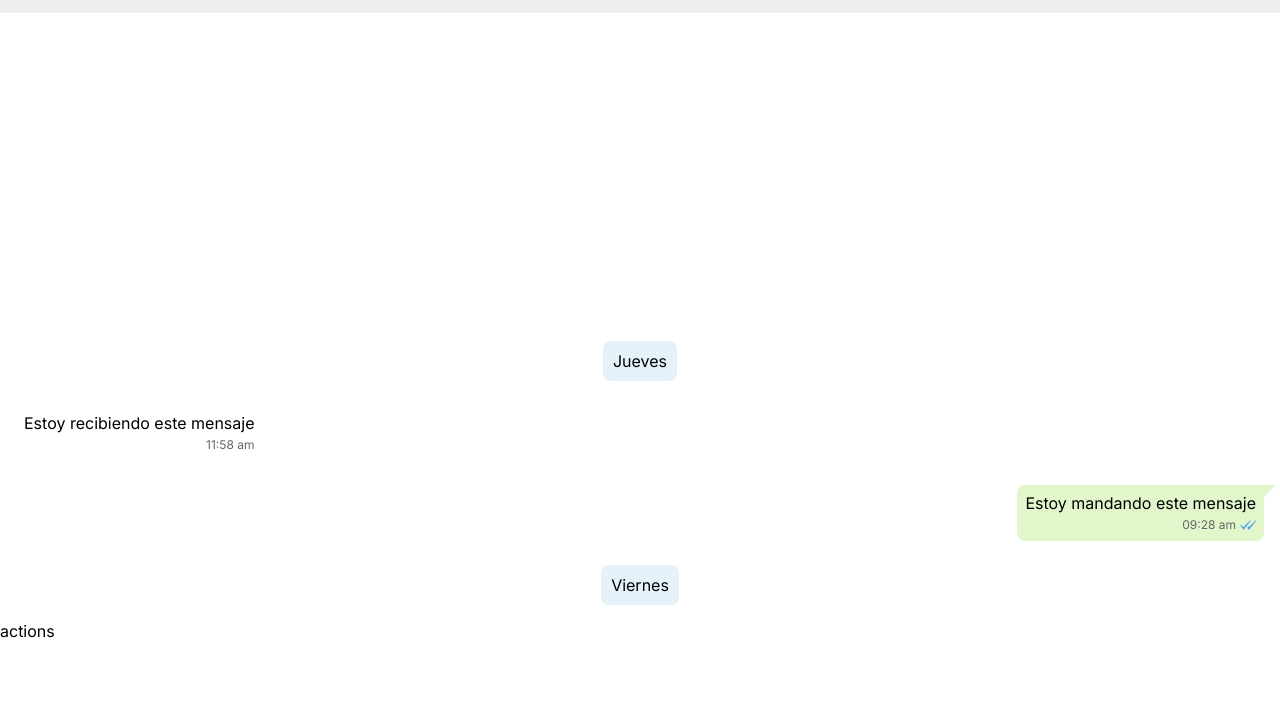
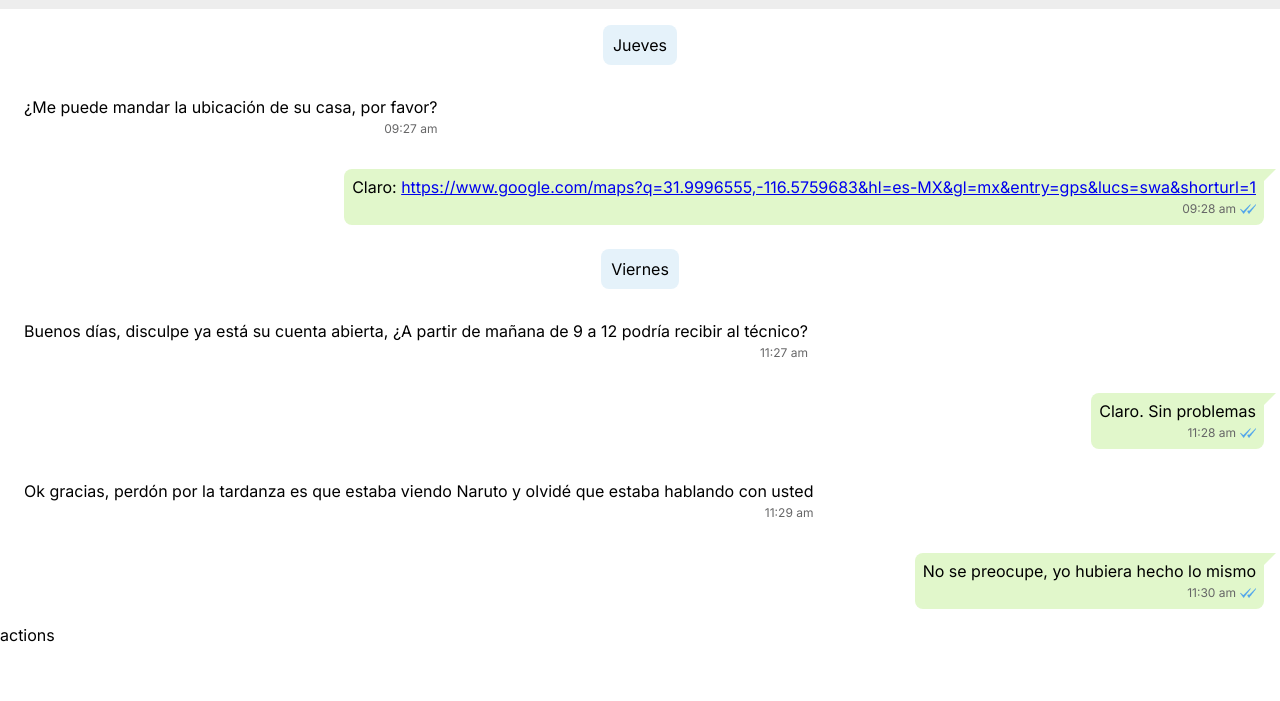
Before and after one commit to almzdev/wweb, a plain HTML site: page index.html in a window 1280 px wide. Shown: the part 99-800 px from the top of the page. Drawn offline with Linux system fonts and the light colour scheme.

Commit message:
Contenido dummy de mensajes

```diff
--- a/index.html
+++ b/index.html
@@ -31,13 +31,58 @@
             </div>
         </header>
         <div class="message-list">
+                <div class="message is-sender">
+                    <div class="message-body">
+                        <p class="message-text">
+                            No se preocupe, yo hubiera hecho lo mismo
+                        </p>
+                    </div>
+                    <div class="message-details">
+                        <span class="message-date">11:30 am</span>
+                        <span class="message-status is-doubleCheck"></span>
+                    </div>
+                </div>
+            <div class="message is-receiver">
+                <div class="message-body">
+                    <p class="message-text">
+                        Ok gracias, perdón por la tardanza es que estaba viendo Naruto y olvidé que estaba hablando con
+                        usted
+                    </p>
+                </div>
+                <div class="message-details">
+                    <span class="message-date">11:29 am</span>
+                </div>
+            </div>
+            <div class="message is-sender">
+                <div class="message-body">
+                    <p class="message-text">
+                        Claro. Sin problemas
+                    </p>
+                </div>
+                <div class="message-details">
+                    <span class="message-date">11:28 am</span>
+                    <span class="message-status is-doubleCheck"></span>
+                </div>
+            </div>
+            <div class="message is-receiver">
+                <div class="message-body">
+                    <p class="message-text">
+                        Buenos días, disculpe ya está su cuenta abierta, ¿A partir de mañana de 9 a 12 podría recibir al
+                        técnico?
+                    </p>
+                </div>
+                <div class="message-details">
+                    <span class="message-date">11:27 am</span>
+                </div>
+            </div>
             <div class="date">
                 Viernes
             </div>
             <div class="message is-sender">
                 <div class="message-body">
                     <p class="message-text">
-                        Estoy mandando este mensaje
+                        Claro: <a
+                            href="https://www.google.com/maps?q=31.9996555,-116.5759683&hl=es-MX&gl=mx&entry=gps&lucs=swa&shorturl=1">https://www.google.com/maps?q=31.9996555,-116.5759683&hl=es-MX&gl=mx&entry=gps&lucs=swa&shorturl=1</a>
                     </p>
                 </div>
                 <div class="message-details">
@@ -48,11 +93,11 @@
             <div class="message is-receiver">
                 <div class="message-body">
                     <p class="message-text">
-                        Estoy recibiendo este mensaje
+                        ¿Me puede mandar la ubicación de su casa, por favor?
                     </p>
                 </div>
                 <div class="message-details">
-                    <span class="message-date">11:58 am</span>
+                    <span class="message-date">09:27 am</span>
                 </div>
             </div>
             <div class="date">
```
